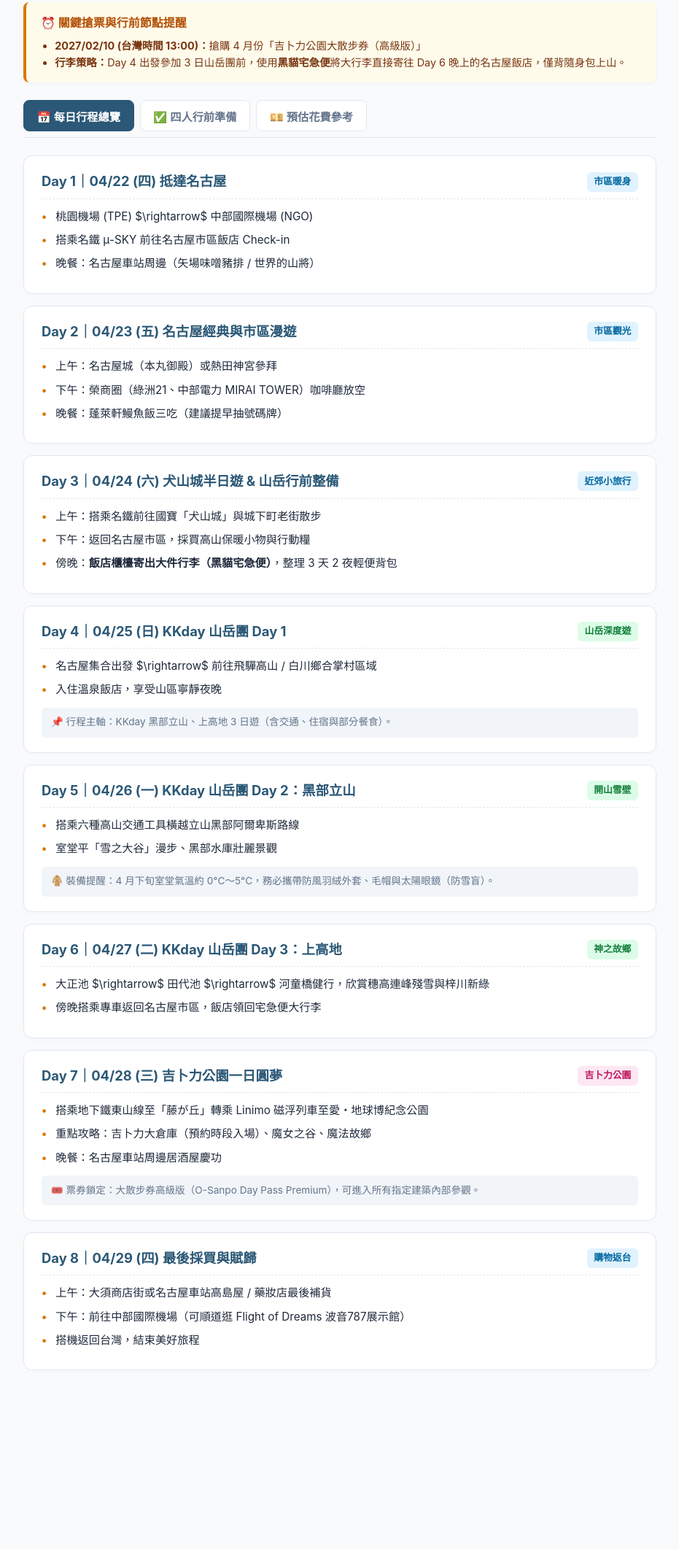
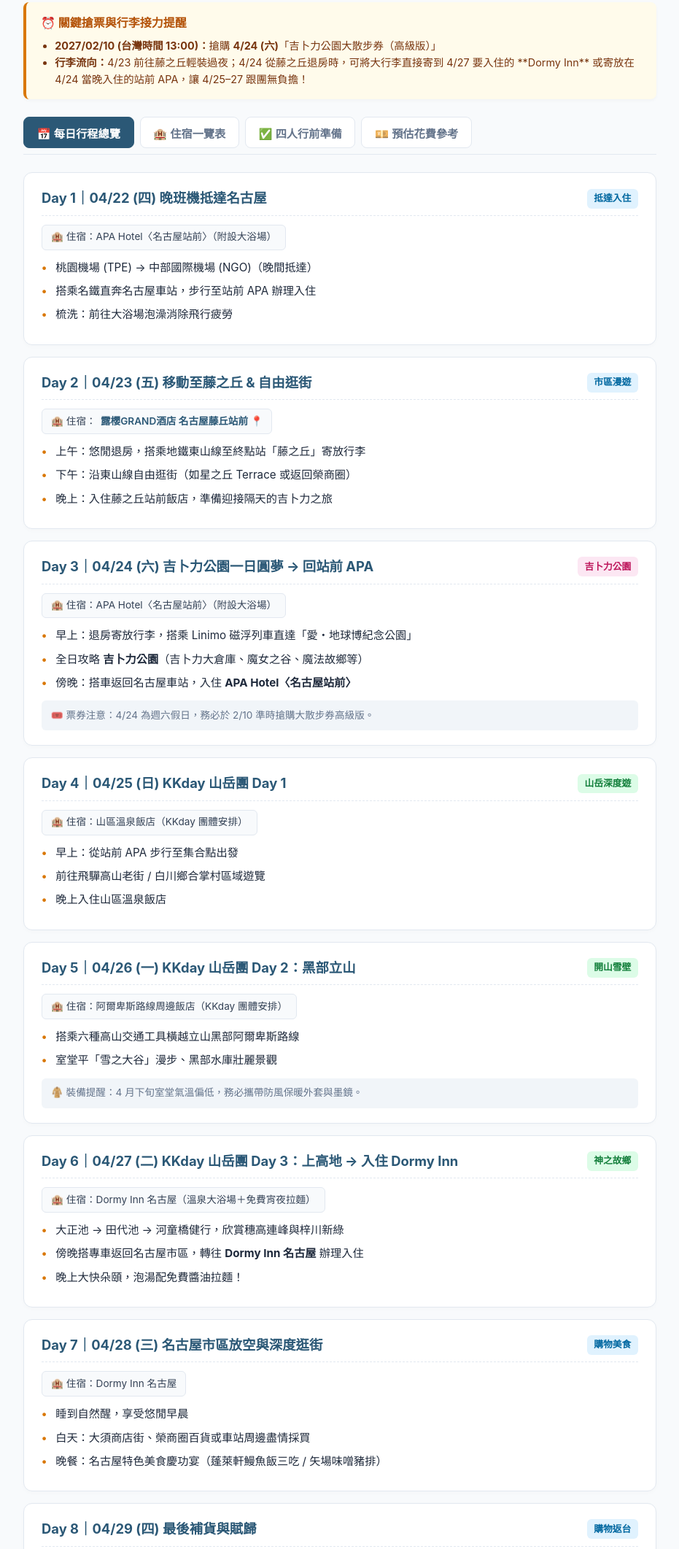
Before and after one commit to meru6726/nagoya2027, a plain HTML site: page index.html in a window 1280 px wide. Shown: the part 225-2348 px from the top of the page at 73% size, without its empty margins (174-1105 px from the left). Before the commit the page ends 2183 px from the top, so only its background shows below. Drawn offline with Linux system fonts and the light colour scheme.

Commit message:
Refactor itinerary and hotel details in index.html
Removed commented sections and updated itinerary details for clarity. Added hotel information and adjusted budget estimates.

```diff
--- a/index.html
+++ b/index.html
@@ -48,7 +48,6 @@
       margin: 0 auto;
       padding: 1.5rem 1rem 4rem;
     }
-    /* 重要提醒橫幅 */
     .alert-box {
       background: #fffbeb;
       border-left: 4px solid var(--accent);
@@ -59,7 +58,6 @@
     }
     .alert-box h3 { color: #b45309; font-size: 1rem; margin-bottom: 0.4rem; }
     .alert-box ul { padding-left: 1.2rem; font-size: 0.9rem; color: #78350f; }
-    /* 分頁按鈕 */
     .tabs {
       display: flex;
       gap: 0.5rem;
@@ -87,7 +85,6 @@
     }
     .tab-content { display: none; }
     .tab-content.active { display: block; }
-    /* 每日卡片 */
     .day-card {
       background: var(--card);
       border-radius: 12px;
@@ -103,6 +100,8 @@
       margin-bottom: 0.75rem;
       padding-bottom: 0.5rem;
       border-bottom: 1px dashed var(--border);
+      flex-wrap: wrap;
+      gap: 0.5rem;
     }
     .day-title { font-size: 1.15rem; font-weight: 700; color: var(--primary); }
     .day-tag {
@@ -115,6 +114,24 @@
     }
     .day-tag.mountain { background: #dcfce7; color: #15803d; }
     .day-tag.ghibli { background: #fce7f3; color: #be185d; }
+    .hotel-bar {
+      display: inline-flex;
+      align-items: center;
+      gap: 0.4rem;
+      background: #f8fafc;
+      border: 1px solid var(--border);
+      padding: 0.35rem 0.75rem;
+      border-radius: 6px;
+      font-size: 0.85rem;
+      color: #334155;
+      margin-bottom: 0.75rem;
+    }
+    .hotel-bar a {
+      color: var(--primary);
+      text-decoration: none;
+      font-weight: 600;
+    }
+    .hotel-bar a:hover { text-decoration: underline; }
     .timeline { list-style: none; }
     .timeline li {
       position: relative;
@@ -137,7 +154,6 @@
       font-size: 0.85rem;
       color: var(--muted);
     }
-    /* 檢核清單與預算表 */
     .checklist-item {
       display: flex;
       align-items: center;
@@ -171,9 +187,9 @@
   <h1>🏔️ 2027 名古屋・阿爾卑斯山脈之旅</h1>
   <p>2027/04/22 (四) － 04/29 (四) ｜ 8天7夜・四人同行</p>
   <div class="badge-group">
+    <span class="badge">🍃 吉卜力公園</span>
     <span class="badge">❄️ 黑部立山雪壁</span>
     <span class="badge">🌲 上高地新綠</span>
-    <span class="badge">🍃 吉卜力公園</span>
     <span class="badge">🛍️ 名古屋市區</span>
   </div>
 </header>
@@ -181,15 +197,16 @@
 <div class="container">
 
   <div class="alert-box">
-    <h3>⏰ 關鍵搶票與行前節點提醒</h3>
+    <h3>⏰ 關鍵搶票與行李接力提醒</h3>
     <ul>
-      <li><strong>2027/02/10 (台灣時間 13:00)：</strong>搶購 4 月份「吉卜力公園大散步券（高級版）」</li>
-      <li><strong>行李策略：</strong>Day 4 出發參加 3 日山岳團前，使用<strong>黑貓宅急便</strong>將大行李直接寄往 Day 6 晚上的名古屋飯店，僅背隨身包上山。</li>
+      <li><strong>2027/02/10 (台灣時間 13:00)：</strong>搶購 <strong>4/24 (六)</strong>「吉卜力公園大散步券（高級版）」</li>
+      <li><strong>行李流向：</strong>4/23 前往藤之丘輕裝過夜；4/24 從藤之丘退房時，可將大行李直接寄到 4/27 要入住的 **Dormy Inn** 或寄放在 4/24 當晚入住的站前 APA，讓 4/25–27 跟團無負擔！</li>
     </ul>
   </div>
 
   <div class="tabs">
     <button class="tab-btn active" onclick="switchTab('itinerary', this)">📅 每日行程總覽</button>
+    <button class="tab-btn" onclick="switchTab('hotels', this)">🏨 住宿一覽表</button>
     <button class="tab-btn" onclick="switchTab('checklist', this)">✅ 四人行前準備</button>
     <button class="tab-btn" onclick="switchTab('budget', this)">💴 預估花費參考</button>
   </div>
@@ -198,38 +215,44 @@
   <div id="itinerary" class="tab-content active">
     <div class="day-card">
       <div class="day-header">
-        <span class="day-title">Day 1｜04/22 (四) 抵達名古屋</span>
-        <span class="day-tag">市區暖身</span>
+        <span class="day-title">Day 1｜04/22 (四) 晚班機抵達名古屋</span>
+        <span class="day-tag">抵達入住</span>
       </div>
+      <div class="hotel-bar">🏨 住宿：APA Hotel〈名古屋站前〉（附設大浴場）</div>
       <ul class="timeline">
-        <li>桃園機場 (TPE) $\rightarrow$ 中部國際機場 (NGO)</li>
-        <li>搭乘名鐵 μ-SKY 前往名古屋市區飯店 Check-in</li>
-        <li>晚餐：名古屋車站周邊（矢場味噌豬排 / 世界的山將）</li>
+        <li>桃園機場 (TPE) → 中部國際機場 (NGO)（晚間抵達）</li>
+        <li>搭乘名鐵直奔名古屋車站，步行至站前 APA 辦理入住</li>
+        <li>梳洗：前往大浴場泡澡消除飛行疲勞</li>
       </ul>
     </div>
 
     <div class="day-card">
       <div class="day-header">
-        <span class="day-title">Day 2｜04/23 (五) 名古屋經典與市區漫遊</span>
-        <span class="day-tag">市區觀光</span>
+        <span class="day-title">Day 2｜04/23 (五) 移動至藤之丘 & 自由逛街</span>
+        <span class="day-tag">市區漫遊</span>
+      </div>
+      <div class="hotel-bar">
+        🏨 住宿：<a href="https://maps.app.goo.gl/JAsT4Ev3vxNj9X7q8" target="_blank">露櫻GRAND酒店 名古屋藤丘站前 📍</a>
       </div>
       <ul class="timeline">
-        <li>上午：名古屋城（本丸御殿）或熱田神宮參拜</li>
-        <li>下午：榮商圈（綠洲21、中部電力 MIRAI TOWER）咖啡廳放空</li>
-        <li>晚餐：蓬萊軒鰻魚飯三吃（建議提早抽號碼牌）</li>
+        <li>上午：悠閒退房，搭乘地鐵東山線至終點站「藤之丘」寄放行李</li>
+        <li>下午：沿東山線自由逛街（如星之丘 Terrace 或返回榮商圈）</li>
+        <li>晚上：入住藤之丘站前飯店，準備迎接隔天的吉卜力之旅</li>
       </ul>
     </div>
 
     <div class="day-card">
       <div class="day-header">
-        <span class="day-title">Day 3｜04/24 (六) 犬山城半日遊 & 山岳行前整備</span>
-        <span class="day-tag">近郊小旅行</span>
+        <span class="day-title">Day 3｜04/24 (六) 吉卜力公園一日圓夢 → 回站前 APA</span>
+        <span class="day-tag ghibli">吉卜力公園</span>
       </div>
+      <div class="hotel-bar">🏨 住宿：APA Hotel〈名古屋站前〉（附設大浴場）</div>
       <ul class="timeline">
-        <li>上午：搭乘名鐵前往國寶「犬山城」與城下町老街散步</li>
-        <li>下午：返回名古屋市區，採買高山保暖小物與行動糧</li>
-        <li>傍晚：<strong>飯店櫃檯寄出大件行李（黑貓宅急便）</strong>，整理 3 天 2 夜輕便背包</li>
+        <li>早上：退房寄放行李，搭乘 Linimo 磁浮列車直達「愛・地球博紀念公園」</li>
+        <li>全日攻略 <strong>吉卜力公園</strong>（吉卜力大倉庫、魔女之谷、魔法故鄉等）</li>
+        <li>傍晚：搭車返回名古屋車站，入住 <strong>APA Hotel〈名古屋站前〉</strong></li>
       </ul>
+      <div class="note">🎟️ 票券注意：4/24 為週六假日，務必於 2/10 準時搶購大散步券高級版。</div>
     </div>
 
     <div class="day-card">
@@ -237,11 +260,12 @@
         <span class="day-title">Day 4｜04/25 (日) KKday 山岳團 Day 1</span>
         <span class="day-tag mountain">山岳深度遊</span>
       </div>
+      <div class="hotel-bar">🏨 住宿：山區溫泉飯店（KKday 團體安排）</div>
       <ul class="timeline">
-        <li>名古屋集合出發 $\rightarrow$ 前往飛驒高山 / 白川鄉合掌村區域</li>
-        <li>入住溫泉飯店，享受山區寧靜夜晚</li>
+        <li>早上：從站前 APA 步行至集合點出發</li>
+        <li>前往飛驒高山老街 / 白川鄉合掌村區域遊覽</li>
+        <li>晚上入住山區溫泉飯店</li>
       </ul>
-      <div class="note">📌 行程主軸：KKday 黑部立山、上高地 3 日遊（含交通、住宿與部分餐食）。</div>
     </div>
 
     <div class="day-card">
@@ -249,51 +273,105 @@
         <span class="day-title">Day 5｜04/26 (一) KKday 山岳團 Day 2：黑部立山</span>
         <span class="day-tag mountain">開山雪壁</span>
       </div>
+      <div class="hotel-bar">🏨 住宿：阿爾卑斯路線周邊飯店（KKday 團體安排）</div>
       <ul class="timeline">
         <li>搭乘六種高山交通工具橫越立山黑部阿爾卑斯路線</li>
         <li>室堂平「雪之大谷」漫步、黑部水庫壯麗景觀</li>
       </ul>
-      <div class="note">🧥 裝備提醒：4 月下旬室堂氣溫約 0°C～5°C，務必攜帶防風羽絨外套、毛帽與太陽眼鏡（防雪盲）。</div>
+      <div class="note">🧥 裝備提醒：4 月下旬室堂氣溫偏低，務必攜帶防風保暖外套與墨鏡。</div>
     </div>
 
     <div class="day-card">
       <div class="day-header">
-        <span class="day-title">Day 6｜04/27 (二) KKday 山岳團 Day 3：上高地</span>
+        <span class="day-title">Day 6｜04/27 (二) KKday 山岳團 Day 3：上高地 → 入住 Dormy Inn</span>
         <span class="day-tag mountain">神之故鄉</span>
       </div>
+      <div class="hotel-bar">🏨 住宿：Dormy Inn 名古屋（溫泉大浴場＋免費宵夜拉麵）</div>
       <ul class="timeline">
-        <li>大正池 $\rightarrow$ 田代池 $\rightarrow$ 河童橋健行，欣賞穗高連峰殘雪與梓川新綠</li>
-        <li>傍晚搭乘專車返回名古屋市區，飯店領回宅急便大行李</li>
+        <li>大正池 → 田代池 → 河童橋健行，欣賞穗高連峰與梓川新綠</li>
+        <li>傍晚搭專車返回名古屋市區，轉往 <strong>Dormy Inn 名古屋</strong> 辦理入住</li>
+        <li>晚上大快朵頤，泡湯配免費醬油拉麵！</li>
       </ul>
     </div>
 
     <div class="day-card">
       <div class="day-header">
-        <span class="day-title">Day 7｜04/28 (三) 吉卜力公園一日圓夢</span>
-        <span class="day-tag ghibli">吉卜力公園</span>
+        <span class="day-title">Day 7｜04/28 (三) 名古屋市區放空與深度逛街</span>
+        <span class="day-tag">購物美食</span>
       </div>
+      <div class="hotel-bar">🏨 住宿：Dormy Inn 名古屋</div>
       <ul class="timeline">
-        <li>搭乘地下鐵東山線至「藤が丘」轉乘 Linimo 磁浮列車至愛・地球博紀念公園</li>
-        <li>重點攻略：吉卜力大倉庫（預約時段入場）、魔女之谷、魔法故鄉</li>
-        <li>晚餐：名古屋車站周邊居酒屋慶功</li>
+        <li>睡到自然醒，享受悠閒早晨</li>
+        <li>白天：大須商店街、榮商圈百貨或車站周邊盡情採買</li>
+        <li>晚餐：名古屋特色美食慶功宴（蓬萊軒鰻魚飯三吃 / 矢場味噌豬排）</li>
       </ul>
-      <div class="note">🎟️ 票券鎖定：大散步券高級版（O-Sanpo Day Pass Premium），可進入所有指定建築內部參觀。</div>
     </div>
 
     <div class="day-card">
       <div class="day-header">
-        <span class="day-title">Day 8｜04/29 (四) 最後採買與賦歸</span>
+        <span class="day-title">Day 8｜04/29 (四) 最後補貨與賦歸</span>
         <span class="day-tag">購物返台</span>
       </div>
       <ul class="timeline">
-        <li>上午：大須商店街或名古屋車站高島屋 / 藥妝店最後補貨</li>
-        <li>下午：前往中部國際機場（可順道逛 Flight of Dreams 波音787展示館）</li>
+        <li>上午：整理戰利品，藥妝店與伴手禮最後補貨</li>
+        <li>下午：搭乘名鐵前往中部國際機場（可逛 Flight of Dreams）</li>
         <li>搭機返回台灣，結束美好旅程</li>
       </ul>
     </div>
   </div>
 
-  <!-- 分頁 2：行前準備清單 -->
+  <!-- 分頁 2：住宿一覽表 -->
+  <div id="hotels" class="tab-content">
+    <div class="day-card">
+      <div class="day-header">
+        <span class="day-title">🏨 全程 7 晚住宿規劃總表</span>
+      </div>
+      <table>
+        <thead>
+          <tr>
+            <th>日期</th>
+            <th>晚數</th>
+            <th>飯店名稱</th>
+            <th>規劃亮點</th>
+          </tr>
+        </thead>
+        <tbody>
+          <tr>
+            <td>04/22 (四)</td>
+            <td>1 晚</td>
+            <td><strong>APA Hotel〈名古屋站前〉</strong></td>
+            <td>晚班機抵達，近車站且附設大浴場</td>
+          </tr>
+          <tr>
+            <td>04/23 (五)</td>
+            <td>1 晚</td>
+            <td><a href="https://maps.app.goo.gl/JAsT4Ev3vxNj9X7q8" target="_blank"><strong>露櫻GRAND酒店 名古屋藤丘站前</strong></a></td>
+            <td>位於 Linimo 轉乘站旁，隔天直衝吉卜力公園最省時</td>
+          </tr>
+          <tr>
+            <td>04/24 (六)</td>
+            <td>1 晚</td>
+            <td><strong>APA Hotel〈名古屋站前〉</strong></td>
+            <td>吉卜力玩完回市區，方便隔天跟 KKday 集合</td>
+          </tr>
+          <tr>
+            <td>04/25 – 04/26</td>
+            <td>2 晚</td>
+            <td><strong>KKday 山岳團指定飯店</strong></td>
+            <td>山區溫泉與阿爾卑斯路線周邊住宿</td>
+          </tr>
+          <tr>
+            <td>04/27 – 04/28</td>
+            <td>2 晚</td>
+            <td><strong>Dormy Inn 名古屋</strong></td>
+            <td>下山後好好放鬆，享受溫泉大浴場與免費宵夜拉麵</td>
+          </tr>
+        </tbody>
+      </table>
+    </div>
+  </div>
+
+  <!-- 分頁 3：行前準備清單 -->
   <div id="checklist" class="tab-content">
     <div class="day-card">
       <div class="day-header">
@@ -301,14 +379,15 @@
       </div>
       <div class="checklist-item"><input type="checkbox" id="c1"><label for="c1">四人來回機票（名古屋中部國際機場 NGO）</label></div>
       <div class="checklist-item"><input type="checkbox" id="c2"><label for="c2">KKday 黑部立山・上高地 3 日遊（4/25 - 4/27）</label></div>
-      <div class="checklist-item"><input type="checkbox" id="c3"><label for="c3">名古屋市區住宿（Day 1–3 共 3 晚）</label></div>
-      <div class="checklist-item"><input type="checkbox" id="c4"><label for="c4">名古屋市區住宿（Day 6–7 共 2 晚，確認可代收宅急便行李）</label></div>
-      <div class="checklist-item"><input type="checkbox" id="c5"><label for="c5">2027/02/10 搶購 4/28 吉卜力公園「大散步券高級版」</label></div>
-      <div class="checklist-item"><input type="checkbox" id="c6"><label for="c6">日本網卡 / eSIM 與 Visit Japan Web 填寫</label></div>
+      <div class="checklist-item"><input type="checkbox" id="c3"><label for="c3">4/22、4/24 APA Hotel〈名古屋站前〉（共 2 晚）</label></div>
+      <div class="checklist-item"><input type="checkbox" id="c4"><label for="c4">4/23 露櫻GRAND酒店 名古屋藤丘站前（1 晚）</label></div>
+      <div class="checklist-item"><input type="checkbox" id="c5"><label for="c5">4/27–28 Dormy Inn 名古屋（共 2 晚）</label></div>
+      <div class="checklist-item"><input type="checkbox" id="c6"><label for="c6">2027/02/10 搶購 4/24 (六) 吉卜力公園「大散步券高級版」</label></div>
+      <div class="checklist-item"><input type="checkbox" id="c7"><label for="c7">日本網卡 / eSIM 與 Visit Japan Web 填寫</label></div>
     </div>
   </div>
 
-  <!-- 分頁 3：預估花費 -->
+  <!-- 分頁 4：預估花費 -->
   <div id="budget" class="tab-content">
     <div class="day-card">
       <div class="day-header">
@@ -335,18 +414,13 @@
           </tr>
           <tr>
             <td><strong>市區 5 晚住宿</strong></td>
-            <td>約 NT$ 10,000 – 15,000</td>
-            <td>雙人房分攤（每晚約 NT$ 4,000–6,000/房）</td>
+            <td>約 NT$ 11,000 – 16,000</td>
+            <td>包含 APA 2晚、藤之丘 1晚、Dormy Inn 2晚分攤</td>
           </tr>
           <tr>
             <td><strong>吉卜力公園門票</strong></td>
-            <td>約 NT$ 1,650</td>
-            <td>大散步券高級版（平日 ¥7,300）</td>
-          </tr>
-          <tr>
-            <td><strong>黑貓宅急便寄行李</strong></td>
-            <td>約 NT$ 500 – 650</td>
-            <td>28 吋行李箱寄送（約 ¥2,300–2,800/件）</td>
+            <td>約 NT$ 1,750</td>
+            <td>大散步券高級版（假日 ¥7,800）</td>
           </tr>
         </tbody>
       </table>
@@ -363,7 +437,6 @@
     btn.classList.add('active');
   }
 
-  // 自動儲存打勾狀態在瀏覽器中
   document.querySelectorAll('input[type="checkbox"]').forEach(box => {
     const saved = localStorage.getItem(box.id);
     if (saved === 'true') box.checked = true;
```
